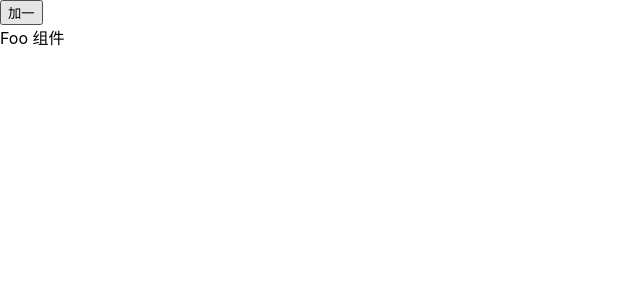
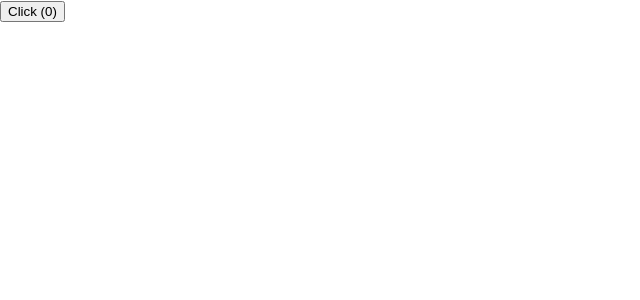
Before and after one commit to liiiku/react-hooks-pwa, a React app: page / in a window 1280 px wide. Shown: the top 300 px of the page, without its empty margins (0-640 px from the left). Built offline with nearby package versions, Linux system fonts and the light colour scheme.

Commit message:
feat:简单的useState的使用

```diff
--- a/src/App.js
+++ b/src/App.js
@@ -1,42 +1,38 @@
-import React, { Component, PureComponent, memo } from 'react';
+import React, { Component, useState } from 'react';
 import './App.css';
 
-// class Foo extends PureComponent {
-//   // 如果上面没有用pureComponent 的话， pureComponet 只有传入属性本身的对比，如果属性的内部发生了变化，就没有办法了
-//   // shouldComponentUpdate(nextProps, nextState) {
-//   //   console.log('nextProps', nextProps)
-//   //   if (nextProps.name === this.props.name) {
-//   //     return false;
-//   //   }
-
-//   //   return true;
-//   // }
-//   render() {
-//     console.log('hello foo!')
-//     return null;
-//   }
-// }
-const Foo = memo(function Foo () {
-  console.log('foo render');
-  return (
-    <div>Foo 组件</div>
-  )
-})
-
-class App extends Component {
+class App2 extends Component {
   state = {
     count: 0
   }
-  render () {
+  render() {
+    const { count } = this.state;
     return (
-      <div>
-        <button
-          onClick={() => this.setState({count: this.state.count + 1})}
-        >加一</button>
-        <Foo name="App" />
-      </div>
+      <button
+        type="button"
+        onClick={() => this.setState({count: count + 1})}
+      >Click ({count})</button>
     )
   }
 }
 
+function App (props) {
+  // 如果点击按钮的时候，setCount传入0，传入的的count的值没有变化，组件是不会重新渲染的
+  const [count, setCount] = useState(0);
+  console.log('app render')
+
+  // 传入函数可以延迟初始化，也就是只调用一次
+  // const [count, setCount] = useState(() => {
+  //   console.log('initial count')
+  //   return props.defaultCount || 0;
+  // })
+
+  return (
+    <button
+      type="button"
+      onClick={() => setCount(count + 1)}
+    >Click ({count})</button>
+  )
+}
+
 export default App;
```
